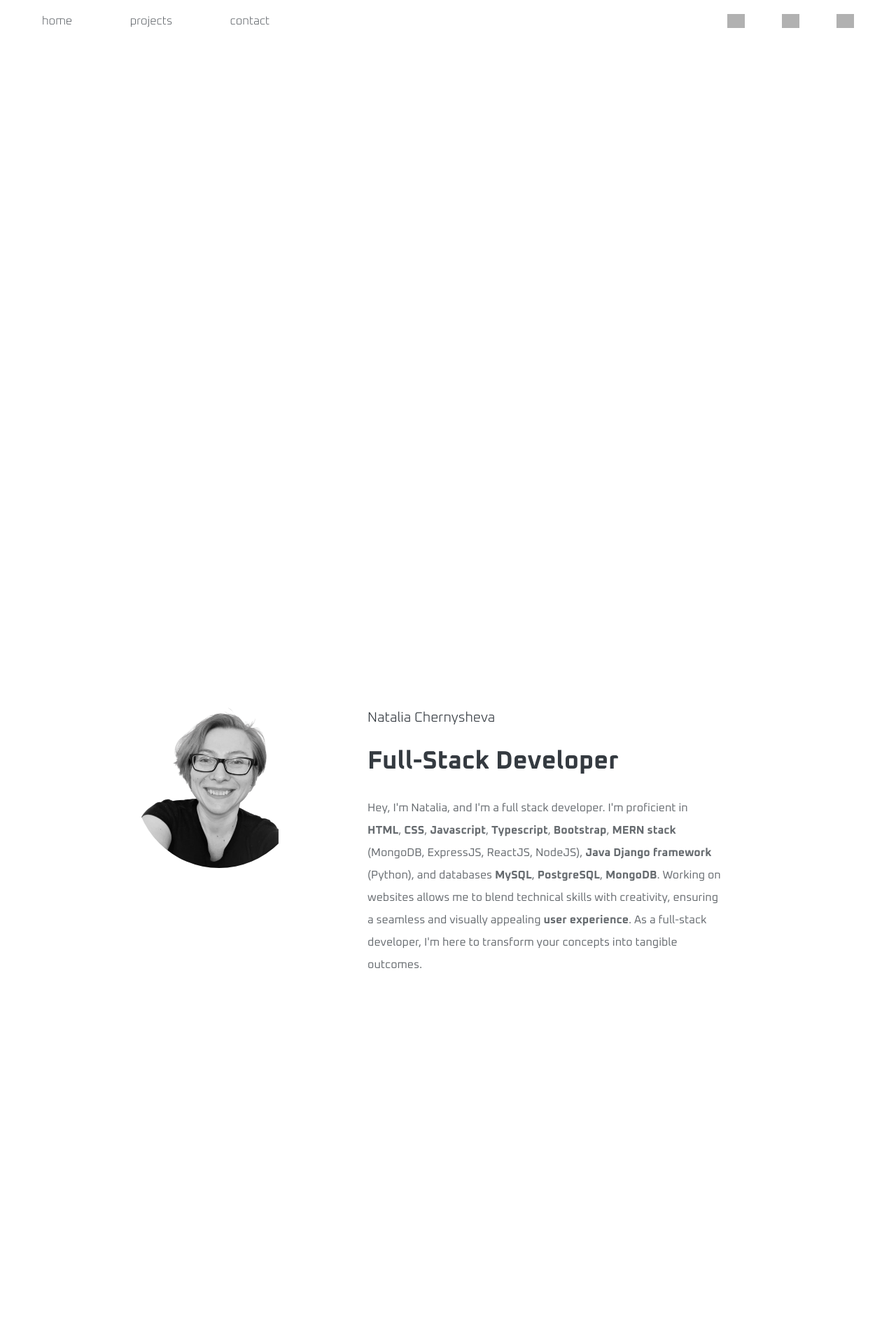
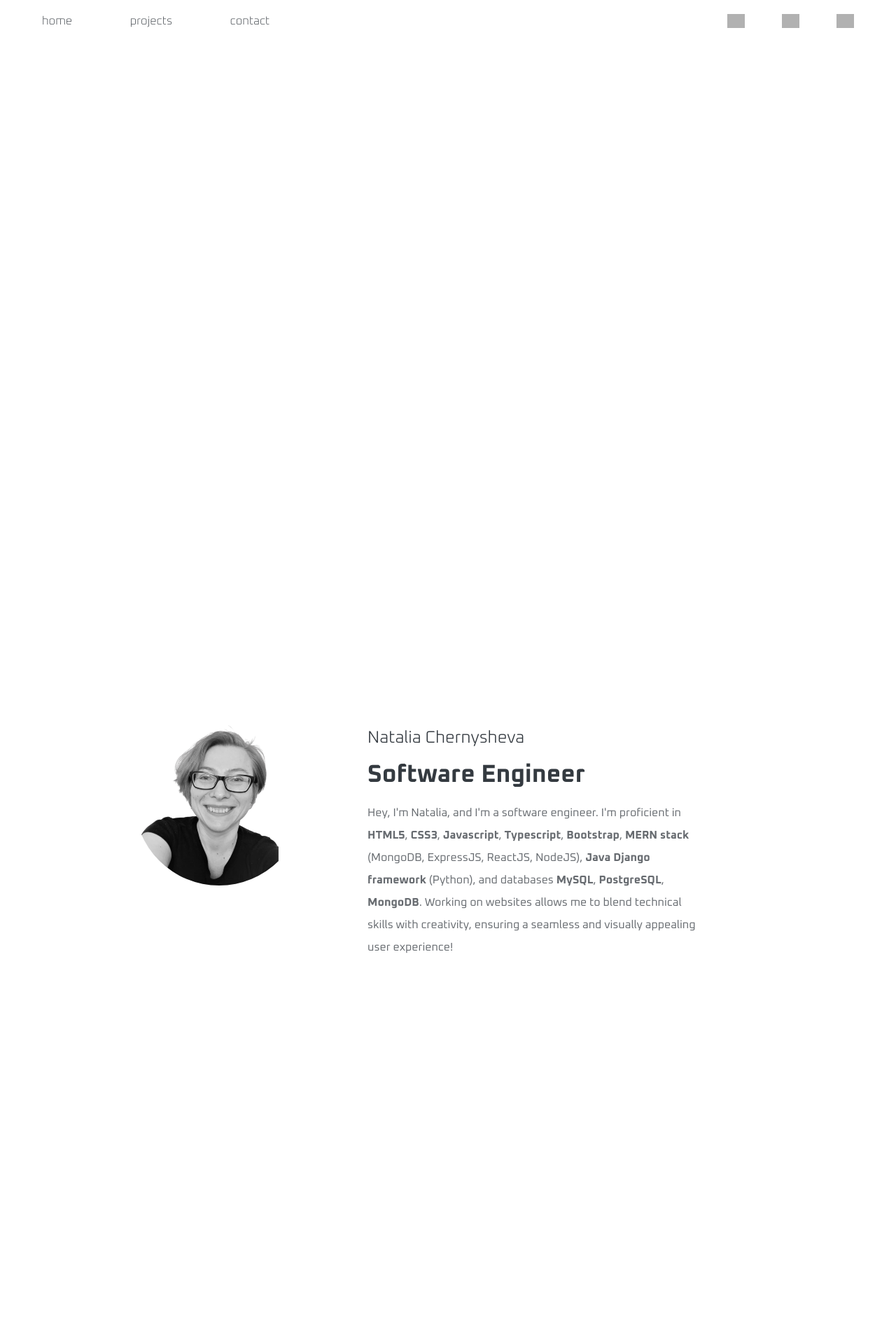
Before and after one commit to nchernys/portfolio, a PHP site: page / in a window 1280 px wide. Shown: the top 1920 px of the page at 70% size. Run offline with PHP 8.4, Linux system fonts and the light colour scheme; grey boxes are pictures that could not be loaded.

Commit message:
updated projects

```diff
--- a/index.html
+++ b/index.html
@@ -5,7 +5,7 @@
 <head>
     <meta name="viewport" content="width=device-width, initial-scale=1.0">
     <meta name="description"
-        content="Natalia Chernysheva: Full Stack web development and web design, end-to-end website solutions, front end and back end with React.js / Next.js, Express.js, Node.js, HTML5, CSS3, Bootstrap, Tailwind CSS, Javascript, Java, database management, mobile-first responsive design, as well as CMS (Wordpress, Squarespace, Wix, Shopify). I work with individuals and small to medium businesses, and volunteer for non-profit organizations. If you want a business landing page, a restaurant online order and delivery, an online marketplace, or another website, I will be happy to design a dynamic website according to your needs.">
+        content="Natalia Chernysheva: software engineer, end-to-end website solutions, front end and back end with React.js / Next.js, Express.js, Node.js, HTML5, CSS3, Bootstrap, Tailwind CSS, Javascript, Java, database management, mobile-first responsive design, as well as CMS (Wordpress, Squarespace, Wix, Shopify). I work with individuals and small to medium businesses, and volunteer for nonprofit organizations.">
 
     <title>Natalia Chernysheva Portfolio</title>
     <link rel="preload" fetchpriority="high" as="image" href="images/welcome_page/chernysheva_photo.png"
@@ -72,7 +72,7 @@
             </div>
             <div class="welcome_intro_text">
                 <h2>Natalia Chernysheva</h2>
-                <h1>Full-Stack Developer</h1>
+                <h1>Software Engineer</h1>
 
                 <h3>
                     <span class="lang">React</span>
@@ -90,14 +90,12 @@
                     <span class="lang">Git</span>
                 </h3>
                 <div class="welcome_intro_blurb">
-                    <p>Hey, I'm Natalia, and I'm a full stack developer. I'm proficient in <strong>HTML</strong>,
-                        <strong>CSS</strong>, <strong>Javascript</strong>,
+                    <p>Hey, I'm Natalia, and I'm a software engineer. I'm proficient in <strong>HTML5</strong>,
+                        <strong>CSS3</strong>, <strong>Javascript</strong>,
                         <strong>Typescript</strong>,  <strong>Bootstrap</strong>, <strong>MERN stack</strong> (MongoDB, ExpressJS, ReactJS, NodeJS), <strong>Java</strong>
                         <strong>Django framework</strong> (Python), and databases <strong>MySQL</strong>,
                         <strong>PostgreSQL</strong>, <strong>MongoDB</strong>. Working on websites allows me to blend
-                        technical skills with creativity, ensuring a seamless and visually appealing <strong>user
-                            experience</strong>. As a
-                        full-stack developer, I'm here to transform your concepts into tangible outcomes.
+                        technical skills with creativity, ensuring a seamless and visually appealing user experience!
                     </p>
                 </div>
 
@@ -144,43 +150,26 @@
                 <p>Leveraging cloud platforms for scalable, reliable web applications, optimizing performance, and
                     ensuring uninterrupted user availability.</p>
             </div>
+
+            -->
+
         </div>
     </div>
 
     <div class="projects_section" id="projects_section">
         <div class="wrapper">
-            <h1 class="project-title">Projects</h1>
+
 
             <div class="row">
-                <div class='col-expanded img col-img v-col'>
 
-                    <img class="img_back" src="images/projects_page/animations-preview.png"
-                        alt="front end animations project">
+                <div class='col img col-img v-col'>
+
+                    <img class="img_back" src="images/projects_page/bcgap-preview.png" alt="BCGAP nonprofit">
+
                 </div>
 
                 <div class="col txt">
-                    <h2>Front End Animations</h2>
-                    <p>The page features smooth transitions that react to the user's scrolling.</p>
-                    <ul>
-                        <li>NextJS, CSS, GSAP</li>
-                        <li>SVG text and arrow animations</li>
-                        <li>Staggered animations</li>
-                        <li>Scroll-linked animations </li>
-                    </ul>
-                    <div class="button-group-projects">
-                        <button class="yellow"
-                            onclick="window.open('https://animations.nchernysheva.com/', '_blank')">View</button>
-                        <button class="blue"
-                            onclick="window.open('https://github.com/nchernys/animations', '_blank')">GitHub</button>
-                    </div>
-                </div>
-            </div>
-
-            <div class="row order">
-                <div class="col txt">
                     <h2>Bent Christy Graduate Assistance Program (BCGAP) </h2>
-
-                    <p class="client"><u>Client</u>: BCGAP</p>
 
                     <p>Scholarship application managementment system.</p>
                     <ul>
--- a/style_contact.css
+++ b/style_contact.css
@@ -139,7 +139,7 @@ textarea {
   }
 
   label {
-    font-size: 1.2rem;
+    font-size: 1rem;
   }
 
   input[type="text"],
--- a/style_index.css
+++ b/style_index.css
@@ -187,12 +187,12 @@ body {
 }
 
 .welcome_intro_text h2 {
-  font-size: 1.5em;
+  font-size: 1.8em;
   font-weight: 100;
 }
 
 .welcome_intro_text h3 {
-  font-size: 1em;
+  font-size: 1.2em;
   font-weight: 100;
   color: white;
   margin: 1em 0;
--- a/style_index_nav.css
+++ b/style_index_nav.css
@@ -7,6 +7,7 @@ body {
   font-family: "Oxanium", "fallback";
   font-size: 16px;
   color: #343a40;
+  overflow-x: hidden;
 }
 
 @font-face {
--- a/style_index_welcome.css
+++ b/style_index_welcome.css
@@ -1,7 +1,6 @@
 .home {
   width: auto;
   height: auto;
-  position: relative;
   padding: 10% 5% 20% 5%;
   box-sizing: border-box;
 }
@@ -23,14 +22,14 @@
 .welcome_intro_text {
   width: 100%;
   height: 100%;
-  margin: 0 0 12%;
+  margin: 0;
   order: 1;
 }
 
 .welcome_intro_blurb p {
-  font-size: 1rem;
+  font-size: .9rem;
   line-height: 2em;
-  padding: 0 1.5em 0 0;
+  padding: 0;
 }
 
 .welcome_intro_photo {
@@ -44,7 +43,8 @@
 .photo {
   overflow: hidden;
   border-radius: 50%;
-  width: 50%;
+  width: 80%;
+  max-width: 13rem;
   aspect-ratio: 1;
   height: auto;
   position: relative;
@@ -60,14 +60,20 @@
   transform: translateX(-50%) translateY(-50%);
 }
 
+h1, h2, h3 {
+  margin: 0;
+  padding: 0;
+}
+
 .welcome_intro_text h1 {
-  font-size: 2.2em;
+  font-size: 1.6rem;
   font-weight: 700;
 }
 
 .welcome_intro_text h2 {
-  font-size: 1.5em;
+  font-size: 1.3rem;
   font-weight: 100;
+  padding: 1rem 0;
 }
 
 .welcome_intro_text h3 {
@@ -102,6 +108,10 @@
     height: auto;
     min-height: none;
     box-sizing: border-box;
+  }
+
+  .welcome_intro_blurb p {
+    font-size: 1rem;
   }
 
   .photo {
@@ -176,20 +186,7 @@
     max-width: none;
   }
 
-  .welcome_intro_text h1 {
-    font-size: 3em;
-    margin: 0;
-  }
-
-  .welcome_intro_text h2 {
-    font-size: 1.8em;
-  }
-
-  .welcome_intro_text h3 {
-    font-size: 1em;
-  }
-
-  .col img {
+    .col img {
     margin: 0 auto;
   }
 }
@@ -225,12 +222,12 @@
   }
 
   .welcome_intro_text h1 {
-    font-size: 2.4em;
-    margin: 0.7rem 0;
+    font-size: 2.2rem;
+    margin: 0;
   }
 
   .welcome_intro_text h2 {
-    font-size: 1.3em;
+    font-size: 1.5rem;
     font-weight: 300;
   }
 
@@ -249,6 +246,7 @@
 
   .welcome_intro_blurb p {
     font-size: 1rem;
+    padding: 0 1.5rem 0 0;
   }
 
   .welcome_intro_text img {
--- a/style_index_welcome_chat.css
+++ b/style_index_welcome_chat.css
@@ -1,22 +1,23 @@
 .pulse {
   border-radius: 50%;
-  width: 5.5em;
-  height: 5.5em;
+  width: 4.5rem;
+  height: 4.5rem;
   background-color: rgb(80, 80, 80);
-  animation: pulse 2500ms infinite;
+  animation: pulse 2300ms infinite;
   box-shadow: 0 0 0 0 rgb(253, 229, 176);
   transform: scale(1);
   position: absolute;
-  bottom: 6.5%;
-  right: 4%;
+  bottom: 2.5rem;
+  right: 2.5rem;
   display: flex;
   justify-content: center;
   align-items: center;
+  z-index: 100;
 }
 
 @keyframes pulse {
   0% {
-    transform: scale(0.7);
+    transform: scale(0.8);
     box-shadow: 0px 0px 0 0 rgba(223, 223, 223, 0.94);
   }
 
@@ -27,7 +28,7 @@
   }
 
   100% {
-    transform: scale(0.7);
+    transform: scale(0.8);
     box-shadow: 0 0 0 0 rgba(53, 53, 53, 0);
   }
 }
```
Also changed, not shown: other parts of index.html (+42 -13 lines), style_all_projects.css (+22 -25 lines), style_skills.css (+61 -3 lines), images/projects_page/animations-img.png (added), images/projects_page/deco.svg (added), images/projects_page/deco2.svg (added), images/projects_page/deco3.svg (added), images/projects_page/gradebook-img.png (added), images/projects_page/hotel-img.png (added).
